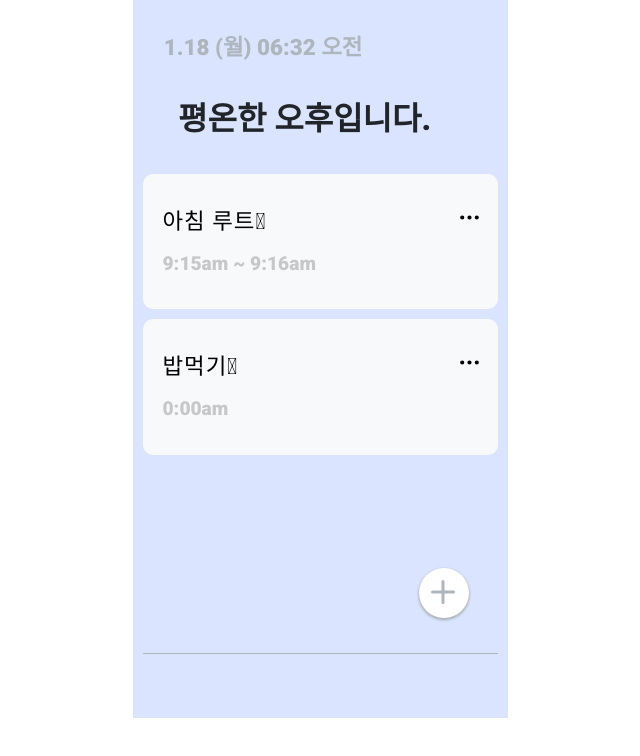
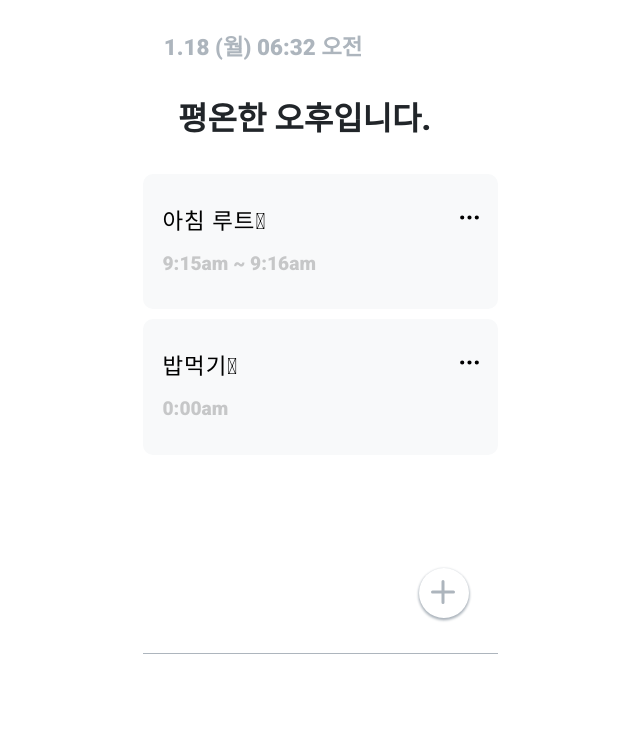
Before and after one commit to progreser/progreser, a React (Create React App) app: page / in a window 1280 px wide. Shown: the top 756 px of the page, without its empty margins (320-960 px from the left). Built offline with nearby package versions, Linux system fonts and the light colour scheme; a web font is replaced by a local one.

Commit message:
newRoutine

```diff
--- a/src/App.css
+++ b/src/App.css
@@ -1,6 +1,5 @@
 .App {
   width: 375px;
   overflow-y: hidden;
-  background-color: #dbe4ff;
   margin: 0 auto;
 }
--- a/src/components/NewRoutine.jsx
+++ b/src/components/NewRoutine.jsx
@@ -68,8 +68,9 @@ const NewRoutine = ({ onRoutine }) => {
     console.log(state);
   };
 
-  const onFinish = values => {
-    console.log('Received values of form: ', values);
+  const onFinish = routine => {
+    console.log('Received values of form: ', routine);
+    onRoutine(routine);
   };
 
   return (
```
Also changed, not shown: 1 other file (tests, documents, lock files or other folders).
